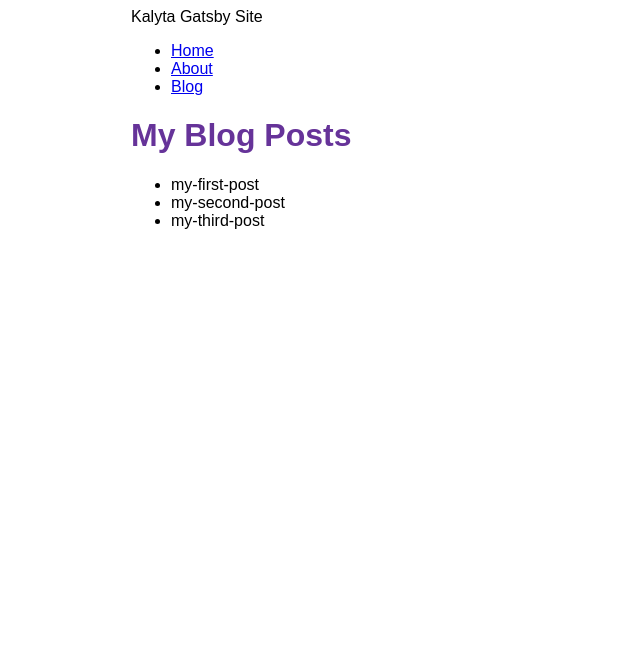
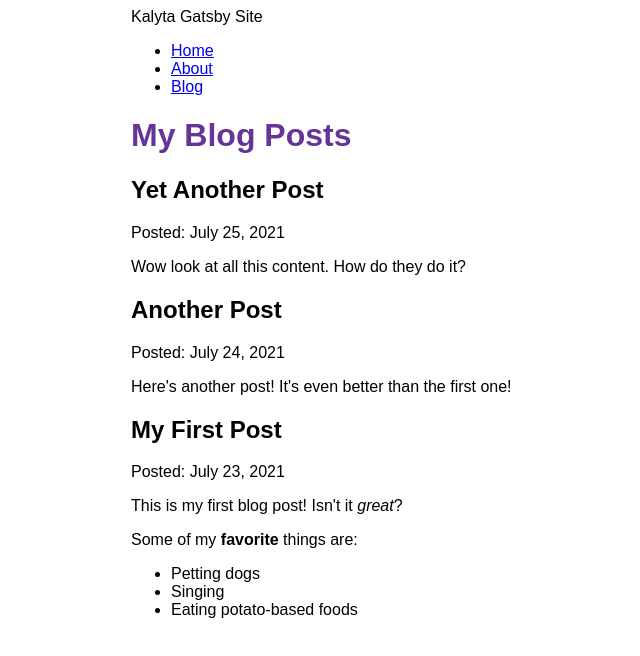
Before and after one commit to neatbyte-okalyta/kalyta-gatsby-site, a Gatsby site: page /blog in a window 1280 px wide. Shown: the whole page, without its empty margins (259-899 px from the left). Built offline with nearby package versions, Linux system fonts and the light colour scheme; Gatsby itself is replaced by a stand-in of ours.

Commit message:
Finished Gatsby Tutorial Part 5

```diff
--- a/blog/my-first-post.mdx
+++ b/blog/my-first-post.mdx
@@ -0,0 +1,12 @@
+---
+title: "My First Post"
+date: "2021-07-23"
+---
+
+This is my first blog post! Isn't it *great*?
+
+Some of my **favorite** things are:
+
+* Petting dogs
+* Singing
+* Eating potato-based foods
--- a/blog/my-second-post.mdx
+++ b/blog/my-second-post.mdx
@@ -0,0 +1,6 @@
+---
+title: "Another Post"
+date: "2021-07-24"
+---
+
+Here's another post! It's even better than the first one!
--- a/blog/my-third-post.mdx
+++ b/blog/my-third-post.mdx
@@ -0,0 +1,6 @@
+---
+title: "Yet Another Post"
+date: "2021-07-25"
+---
+
+Wow look at all this content. How do they do it?
--- a/gatsby-config.js
+++ b/gatsby-config.js
@@ -13,5 +13,6 @@
         path: `${__dirname}/blog`,
       },
     },
+    "gatsby-plugin-mdx",
   ],
 };
--- a/package.json
+++ b/package.json
@@ -15,8 +15,11 @@
     "clean": "gatsby clean"
   },
   "dependencies": {
+    "@mdx-js/mdx": "^1.6.22",
+    "@mdx-js/react": "^1.6.22",
     "gatsby": "^4.5.3",
     "gatsby-plugin-image": "^2.5.2",
+    "gatsby-plugin-mdx": "^3.5.2",
     "gatsby-plugin-sharp": "^4.5.2",
     "gatsby-source-filesystem": "^4.5.2",
     "react": "^17.0.1",
--- a/src/pages/blog.js
+++ b/src/pages/blog.js
@@ -1,23 +1,31 @@
 import * as React from "react";
 import Layout from "../components/layout";
 import { graphql } from "gatsby";
+import { MDXRenderer } from 'gatsby-plugin-mdx'
 
 const BlogPage = ({ data }) => {
   return (
     <Layout pageTitle="My Blog Posts">
-      <ul>
-        {data.allFile.nodes.map((node) => (
-          <li key={node.name}>{node.name}</li>
-        ))}
-      </ul>
+      {data.allMdx.nodes.map((node) => (
+        <article key={node.id}>
+          <h2>{node.frontmatter.title}</h2>
+          <p>Posted: {node.frontmatter.date}</p>
+          <MDXRenderer>{node.body}</MDXRenderer>
+        </article>
+      ))}
     </Layout>
   );
 };
 export const query = graphql`
-  query {
-    allFile {
+  query MyQuery {
+    allMdx(sort: { fields: frontmatter___date, order: DESC }) {
       nodes {
-        name
+        frontmatter {
+          date(formatString: "MMMM D, YYYY")
+          title
+        }
+        id
+        body
       }
     }
   }
```
Also changed, not shown: 1 other file.
